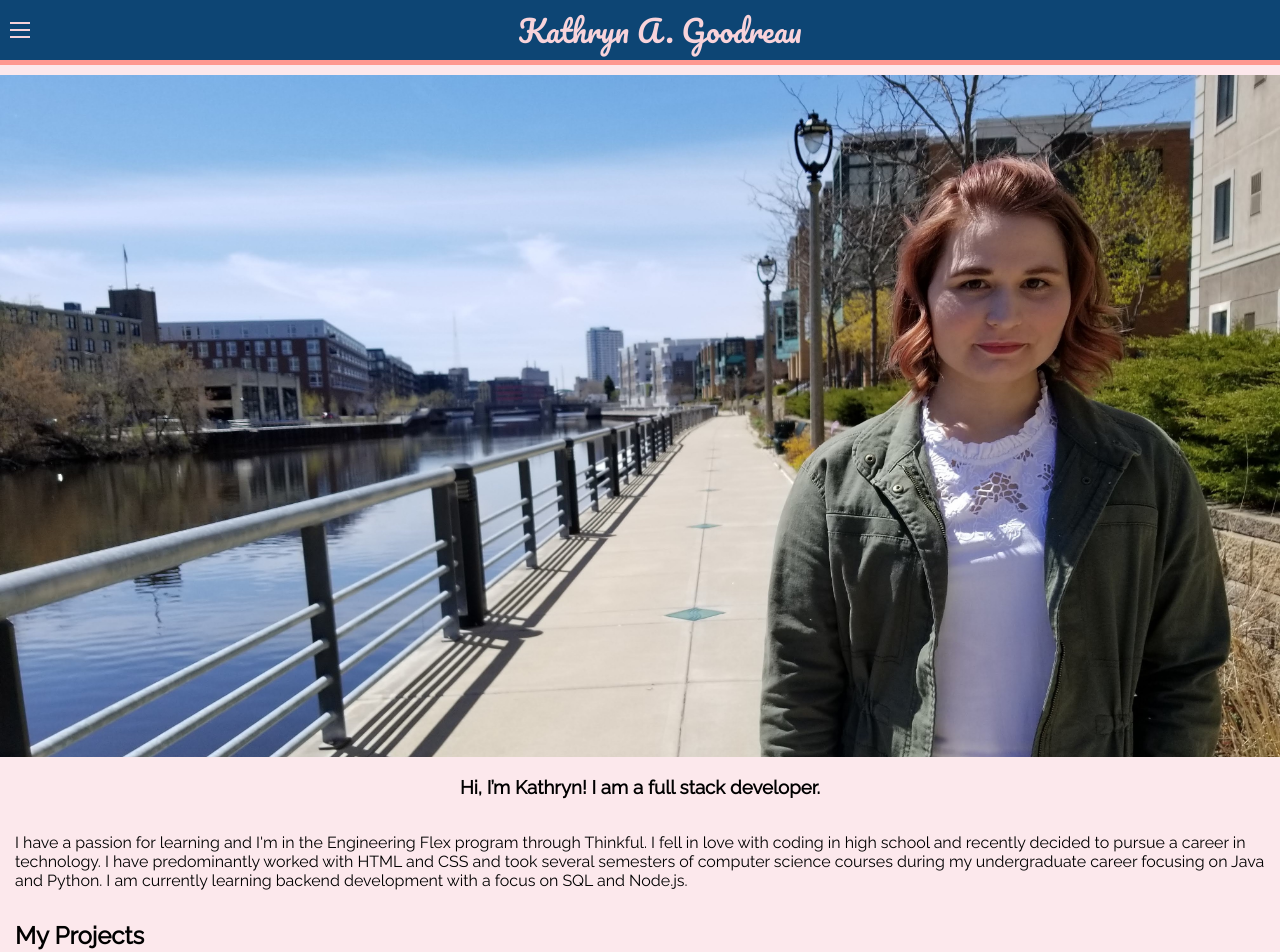
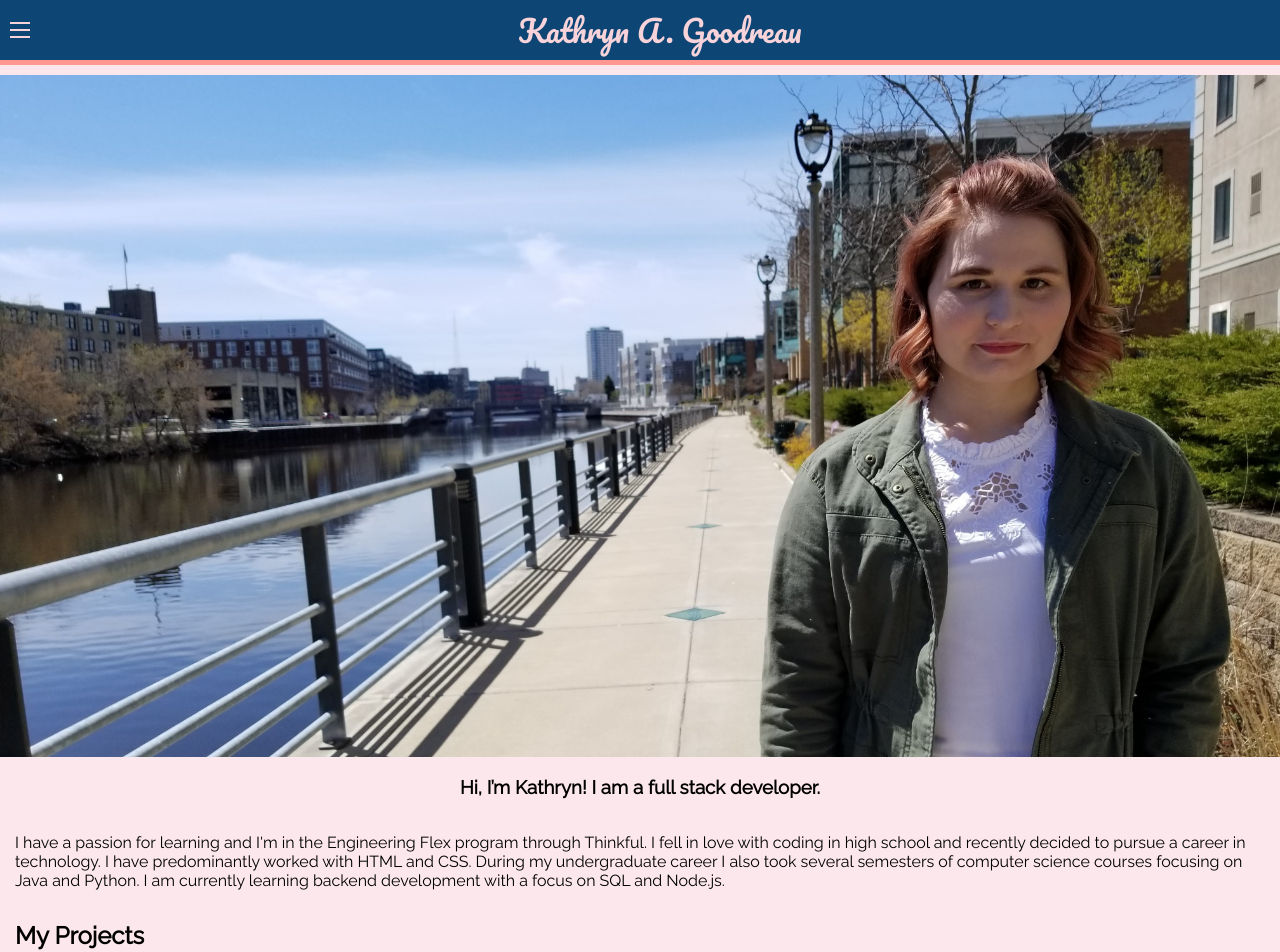
Before and after one commit to KGood93/KGPortfolio2020, a React (Create React App) app: page / in a window 1280 px wide. Shown: the top 952 px of the page. Built offline with nearby package versions, Linux system fonts and the light colour scheme.

Commit message:
fix typos

```diff
--- a/src/Components/AboutMe/AboutMe.js
+++ b/src/Components/AboutMe/AboutMe.js
@@ -21,7 +21,7 @@ class AboutMe extends Component {
                     </p>
                     <p className="bioGraph">My bachelor's degree is in biology with a focus on cell and molecular
                     biology. I currently work in a research lab in the Milwaukee area. In the research I have
-                    assisted with I have always loved pulling in mathematical and computer models; Due to this
+                    assisted with I have always loved pulling in mathematical and computer models; due to this
                     interest I was able to incorporate computer science courses into my schedule.
                     </p>
                     <p className="bioGraph">In my spare time I love knitting and all things fiber related.
--- a/src/Components/Footer/Footer.css
+++ b/src/Components/Footer/Footer.css
@@ -2,7 +2,7 @@
 
     left: 0;
     bottom: 0;
-    width: 100%;
+    width: 99%;
     background-color: rgb(154, 224, 213);
 }
 
--- a/src/Components/Home/Home.js
+++ b/src/Components/Home/Home.js
@@ -21,8 +21,8 @@ class Home extends Component {
                         <p>I have a passion for learning and I'm in the Engineering Flex program
                             through Thinkful. I fell in love with coding in high school and recently
                             decided to pursue a career in technology. I have  predominantly worked
-                            with HTML and CSS and took several semesters of computer science courses
-                            during my undergraduate career focusing on Java and Python. I am currently
+                            with HTML and CSS. During my undergraduate career I also took several
+                            semesters of computer science courses focusing on Java and Python. I am currently
                             learning backend development with a focus on SQL and Node.js.
                         </p>
                     </div>
--- a/src/Components/Projects/Projects.js
+++ b/src/Components/Projects/Projects.js
@@ -19,7 +19,7 @@ class Projects extends Component {
                 <h3 className="projTitle">The Covert Knitter presents: Fiber Frenzy</h3>
                 <div className="projectsPage">
                     <div className="projectScreenShots">
-                        <a href="https://github.com/KGood93/KGPortfolio" target="_blank"><img src={Portfolio_HomeSmall} alt="Start page of Fiber Frenzy Quiz" className="projImage"/></a>
+                        <a href="https://kgood93.github.io/FiberFrenzy/" target="_blank"><img src={Portfolio_HomeSmall} alt="Start page of Fiber Frenzy Quiz" className="projImage"/></a>
                         <br/>
                         <img src={FiberFrenzyQuestion} alt="Example of question in Fiber Frenzy" className="projImage"/>
                     </div>
@@ -47,7 +47,7 @@ class Projects extends Component {
                         <img src={ElusiveEatsRestaurant} alt="Map and restaurant list" className="projImage"/>
                     </div>
                     <div className="projInfo">
-                        <p>An app to answer the question of what to <br /> eat when it eludes you.</p>
+                        <p>An app to answer the question of what to eat when it eludes you.</p>
                         <p>This app uses several google APIs to help find a list of restaurants close
                             to your current location. It then displays the list with a map and reviews
                              to help you decide where to eat. </p>
```
